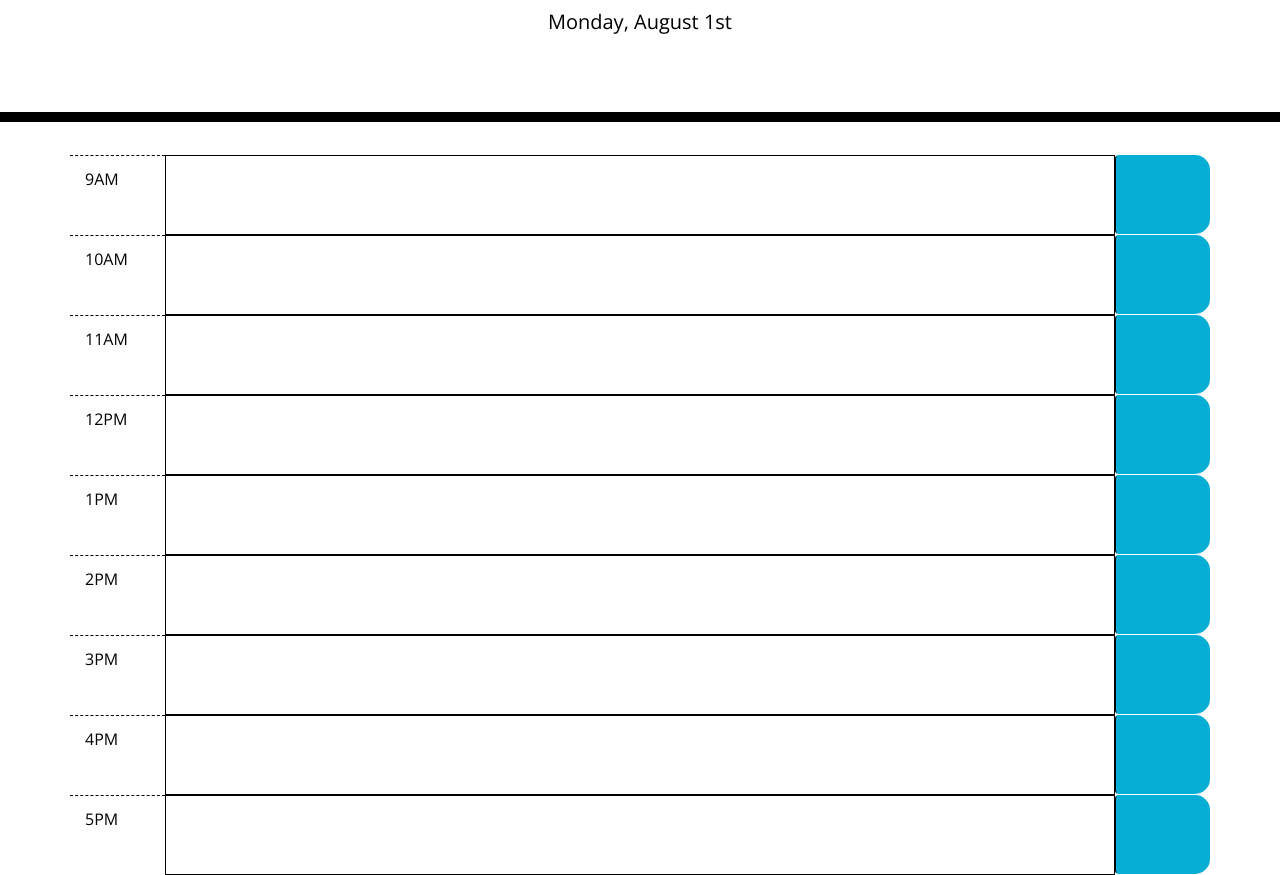
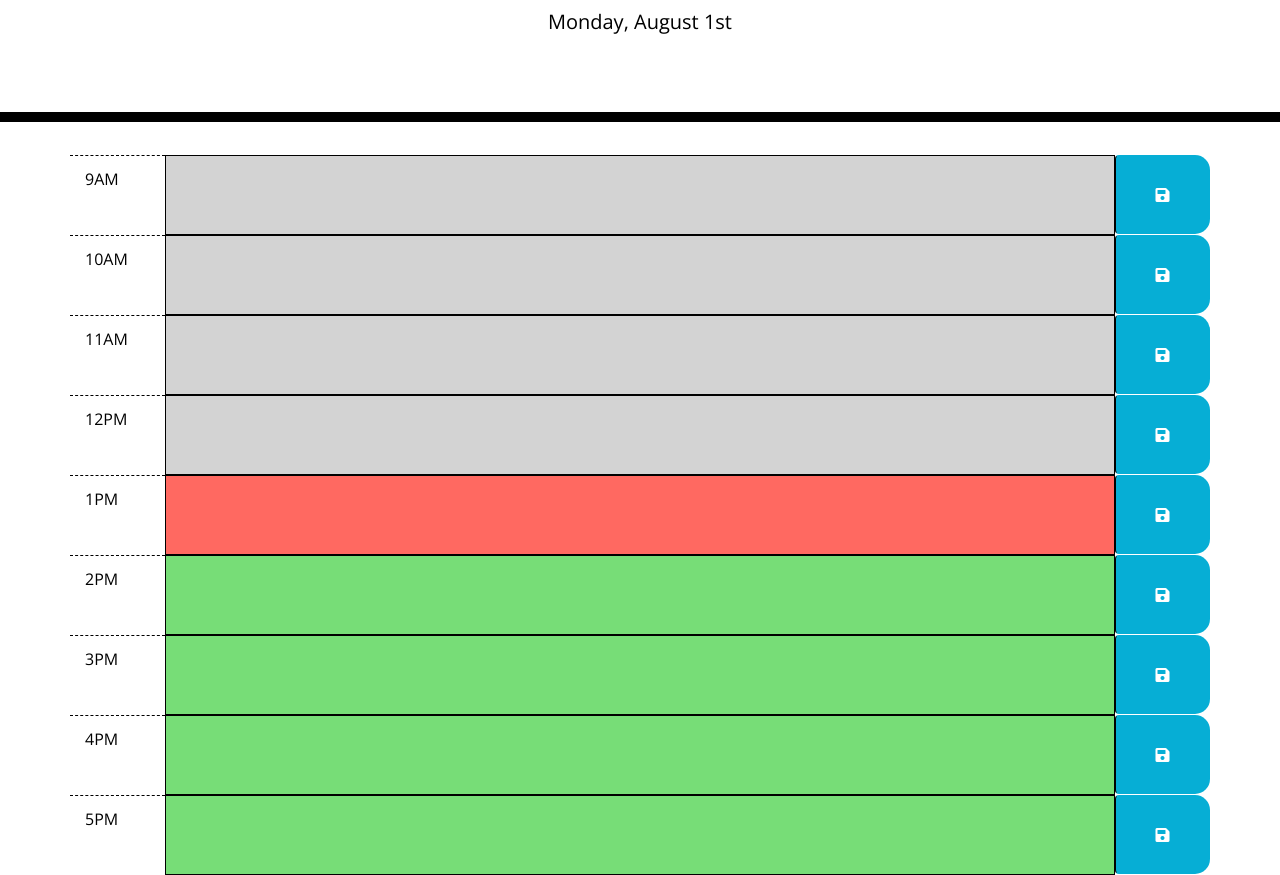
Before and after one commit to fghoneycutt/work-day-scheduler, a plain HTML site: page index.html in a window 1280 px wide. Shown: the part 182-1057 px from the top of the page. Drawn offline with nearby package versions, Linux system fonts and the light colour scheme.

Commit message:
almost all functionality complete

```diff
--- a/assets/js/script.js
+++ b/assets/js/script.js
@@ -1,14 +1,14 @@
 var currentDay = document.getElementById("currentDay");
 currentDay.textContent = moment().format("dddd, MMMM Do");
-var saveBtn1 = document.getElementById("saveBtn1");
-var saveBtn2 = document.getElementById("saveBtn2");
-var saveBtn3 = document.getElementById("saveBtn3");
-var saveBtn4 = document.getElementById("saveBtn4");
-var saveBtn5 = document.getElementById("saveBtn5");
-var saveBtn6 = document.getElementById("saveBtn6");
-var saveBtn7 = document.getElementById("saveBtn7");
-var saveBtn8 = document.getElementById("saveBtn8");
 var saveBtn9 = document.getElementById("saveBtn9");
+var saveBtn10 = document.getElementById("saveBtn10");
+var saveBtn11 = document.getElementById("saveBtn11");
+var saveBtn12 = document.getElementById("saveBtn12");
+var saveBtn13 = document.getElementById("saveBtn13");
+var saveBtn14 = document.getElementById("saveBtn14");
+var saveBtn15 = document.getElementById("saveBtn15");
+var saveBtn16 = document.getElementById("saveBtn16");
+var saveBtn17 = document.getElementById("saveBtn17");
 
 $(".row").on("click", "p", function(){
     var text = $(this).text().trim();
@@ -34,22 +34,51 @@ function saveTask(){
 }
 
 function loadTasks(){
-    for (var i = 1; i < 10; i++){
+    for (var i = 9; i < 18; i++){
         var item = "input" + i;
         tasks = localStorage.getItem(item);
         pEl = document.getElementById("input" + i);
         pEl.textContent = tasks;
     }
+    auditTask();
 }
 
-saveBtn1.addEventListener("click", saveTask);
-saveBtn2.addEventListener("click", saveTask);
-saveBtn3.addEventListener("click", saveTask);
-saveBtn4.addEventListener("click", saveTask);
-saveBtn5.addEventListener("click", saveTask);
-saveBtn6.addEventListener("click", saveTask);
-saveBtn7.addEventListener("click", saveTask);
-saveBtn8.addEventListener("click", saveTask);
+function auditTask(){
+    // var current = new Date();
+    // var currentHour = current.getHours();
+    var currentHour = 13;
+    for (var i = 9; i < 18; i++){
+        inputEl = document.querySelector("#input" + i);
+        var elHour = inputEl.id;
+        elHour = elHour.replace("input", "");
+        console.log(elHour);
+        if (currentHour == elHour){
+            inputEl.classList.add("present")
+        } else if (currentHour < elHour){
+            inputEl.classList.add("future");
+        } else {
+            inputEl.classList.add("past");
+        }
+    }
+}
+
 saveBtn9.addEventListener("click", saveTask);
+saveBtn10.addEventListener("click", saveTask);
+saveBtn11.addEventListener("click", saveTask);
+saveBtn12.addEventListener("click", saveTask);
+saveBtn13.addEventListener("click", saveTask);
+saveBtn14.addEventListener("click", saveTask);
+saveBtn15.addEventListener("click", saveTask);
+saveBtn16.addEventListener("click", saveTask);
+saveBtn17.addEventListener("click", saveTask);
 
 loadTasks();
+
+function updatePage(){
+    setInterval(function(){
+        console.log("Morbin time!");
+        auditTask();
+    }, 1000 * 60 * 10)
+}
+auditTask();
+updatePage();
--- a/index.html
+++ b/index.html
@@ -22,40 +22,40 @@
       <div class="row">
         <!-- 9AM stars here -->
           <div class="col-1 hour">9AM</div>
-          <p id="input1" class="col-10"></p>
-          <button id="saveBtn1" class="col-1 btn saveBtn"></button>
+          <p id="input9" class="col-10 9"></p>
+          <button id="saveBtn9" class="col-1 btn saveBtn"><i class="fas fa-save"></i></button>
           <!-- 10AM stars here -->
           <div class="col-1 hour">10AM</div>
-          <p id="input2" class="col-10"></p>
-          <button id="saveBtn2" class="col-1 btn saveBtn"></button>
+          <p id="input10" class="col-10 10"></p>
+          <button id="saveBtn10" class="col-1 btn saveBtn"><i class="fas fa-save"></i></button>
           <!-- 11AM stars here -->
           <div class="col-1 hour">11AM</div>
-          <p id="input3" class="col-10"></p>
-          <button id="saveBtn3" class="col-1 btn saveBtn"></button>
+          <p id="input11" class="col-10 11"></p>
+          <button id="saveBtn11" class="col-1 btn saveBtn"><i class="fas fa-save"></i></button>
           <!-- 12PM stars here -->
           <div class="col-1 hour">12PM</div>
-          <p id="input4" class="col-10"></p>
-          <button id="saveBtn4" class="col-1 btn saveBtn"></button>
+          <p id="input12" class="col-10 12"></p>
+          <button id="saveBtn12" class="col-1 btn saveBtn"><i class="fas fa-save"></i></button>
           <!-- 1PM stars here -->
           <div class="col-1 hour">1PM</div>
-          <p id="input5" class="col-10"></p>
-          <button id="saveBtn5" class="col-1 btn saveBtn"></button>
+          <p id="input13" class="col-10 13"></p>
+          <button id="saveBtn13" class="col-1 btn saveBtn"><i class="fas fa-save"></i></button>
           <!-- 2PM stars here -->
           <div class="col-1 hour">2PM</div>
-          <p id="input6" class="col-10"></p>
-          <button id="saveBtn6" class="col-1 btn saveBtn"></button>
+          <p id="input14" class="col-10 14"></p>
+          <button id="saveBtn14" class="col-1 btn saveBtn"><i class="fas fa-save"></i></button>
           <!-- 3PM stars here -->
           <div class="col-1 hour">3PM</div>
-          <p id="input7" class="col-10"></p>
-          <button id="saveBtn7" class="col-1 btn saveBtn"></button>
+          <p id="input15" class="col-10 15"></p>
+          <button id="saveBtn15" class="col-1 btn saveBtn"><i class="fas fa-save"></i></button>
           <!-- 4PM stars here -->
           <div class="col-1 hour">4PM</div>
-          <p id="input8" class="col-10"></p>
-          <button id="saveBtn8" class="col-1 btn saveBtn"></button>
+          <p id="input16" class="col-10 16"></p>
+          <button id="saveBtn16" class="col-1 btn saveBtn"><i class="fas fa-save"></i></button>
           <!-- 5PM stars here -->
           <div class="col-1 hour">5PM</div>
-          <p id="input9" class="col-10"></p>
-          <button id="saveBtn9" class="col-1 btn saveBtn"></button>
+          <p id="input17" class="col-10 17"></p>
+          <button id="saveBtn17" class="col-1 btn saveBtn"><i class="fas fa-save"></i></button>
       </div>
 
       </div>
```
